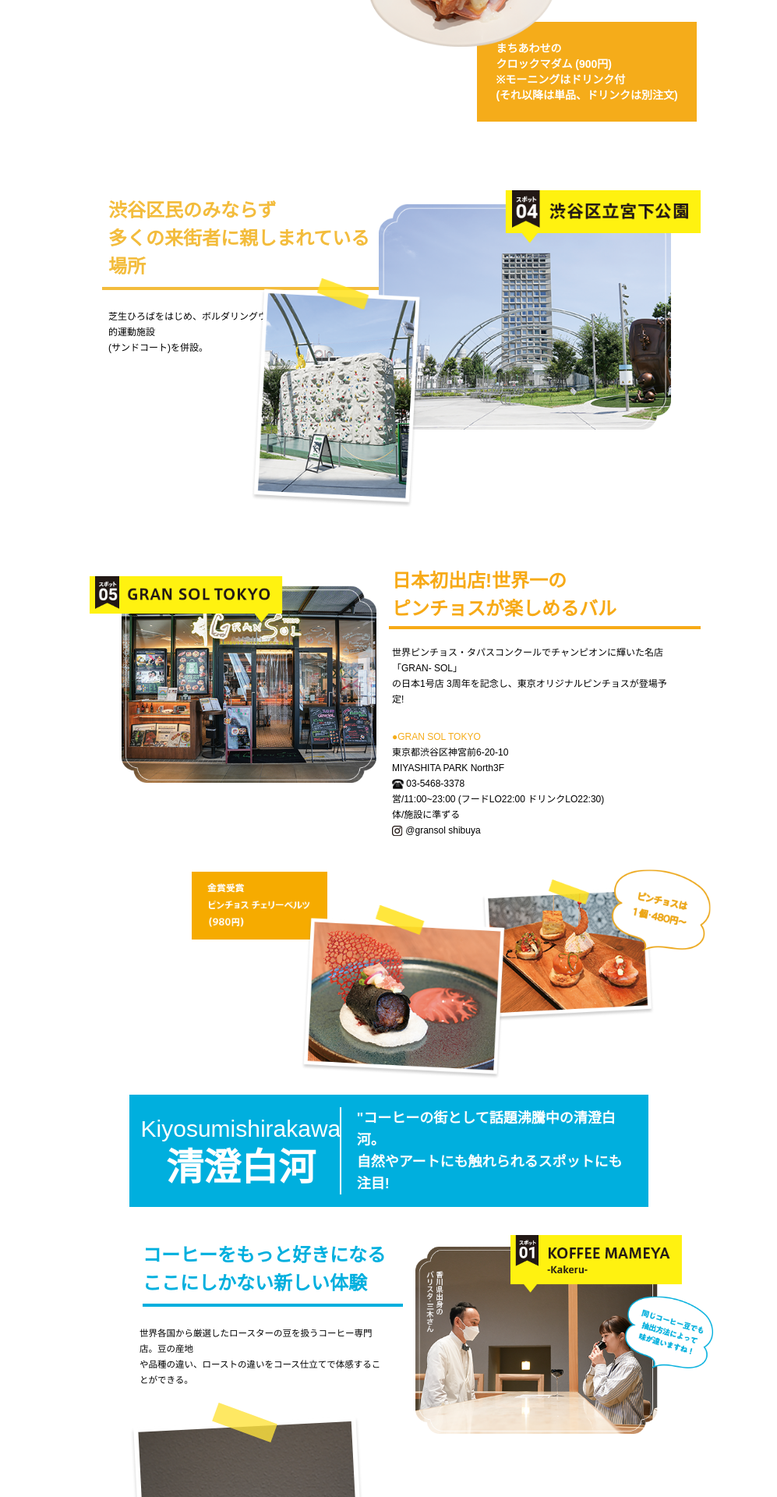
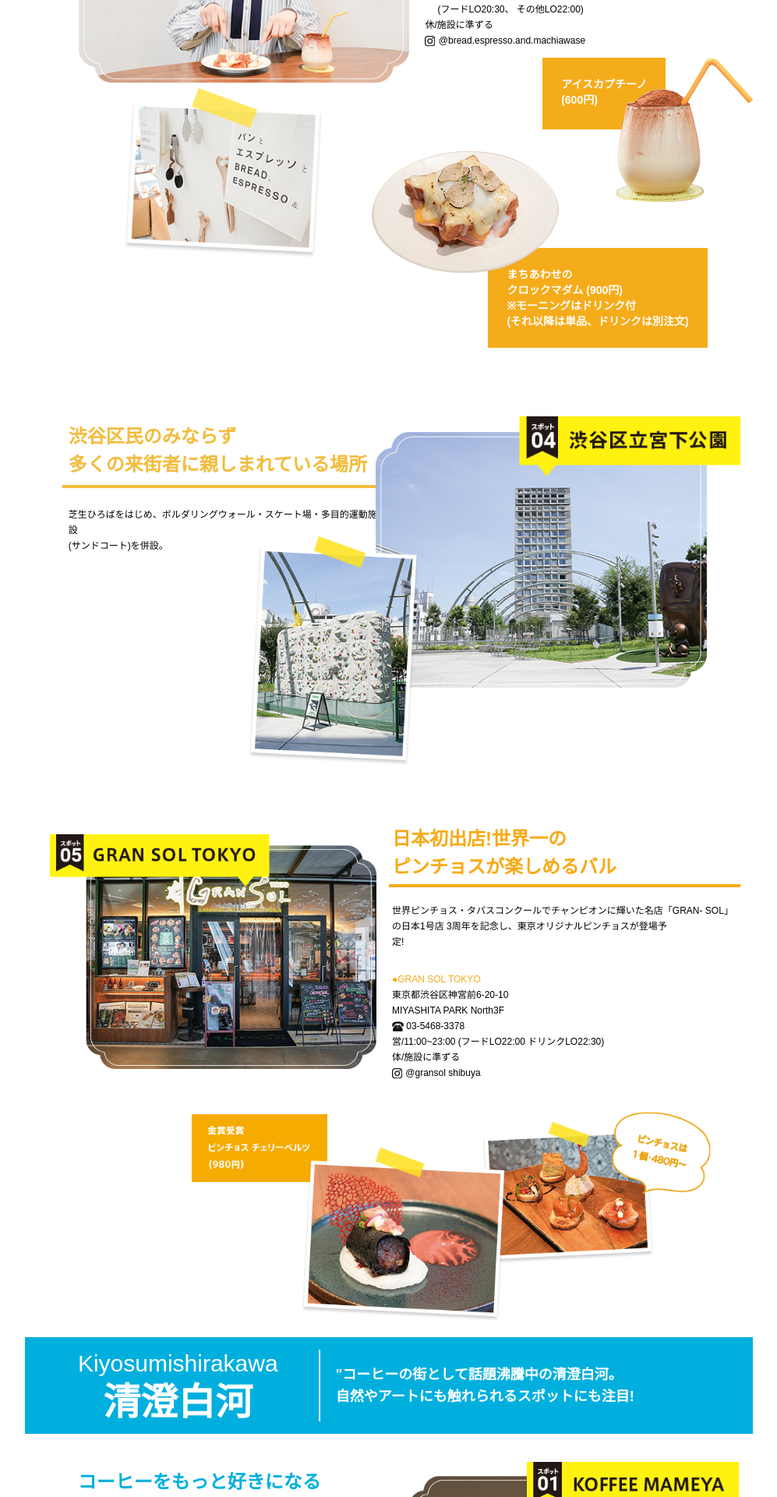
Before and after one commit to hars123h/japenese_toursite, a React (Create React App) app: page / in a window 1280 px wide. Shown: the part 4696-6616 px from the top of the page at 78% size, without its empty margins (141-1138 px from the left). Built offline with nearby package versions, Linux system fonts and the light colour scheme.

Commit message:
Desktop responsive

```diff
--- a/src/App.css
+++ b/src/App.css
@@ -101,6 +101,14 @@
 }
 .shibSmallMobile {
   display: none;
+}
+@media only screen and (max-width: 1400px) {
+  .planePadding {
+    /* width: 70% !important; */
+  }
+  .widthOuter {
+    width: 73%;
+  }
 }
 @media only screen and (max-width: 500px) {
   .s3Para {
--- a/src/App.jsx
+++ b/src/App.jsx
@@ -97,7 +97,7 @@
       {/* Screen 3 */}
       <div className="screen_3 flex justify-center">
         <div className='w-screen'>
-          <div className="box text-white bg-[#25b7aa] flex flex-col md:flex-row  p-4 mt-10 md:w-[60%] w-[90%] mx-auto cstm:w-[51%] max-w-6xl">
+          <div className="box text-white bg-[#25b7aa] flex flex-col md:flex-row  p-4 mt-10 md:w-[60%] w-[90%] mx-auto cstm:w-[51%] max-w-6xl widthOuter">
             <div className='flex flex-col justify-center items-center md:w-[40%] pb-5 md:pb-0 md:-translate-y-2'>
               <div className='text-bold text-3xl md:text-[1.5rem] mb-2 text-center cstm:text-[1.5rem] '>Tokyo mizumachi</div>
               <div className='font-bold md:text-[2.8rem] sm:text-lg   font:bold cstm:text-[2rem]'>東京ミズマチ &#174;</div>
@@ -109,7 +109,7 @@
             </div>
           </div>
 
-          <div className="box flex flex-col md:flex-row mt-10 md:w-[60%] w-[90%]  mx-auto cstm:w-[51%] lg:w-[40%] max-w-6xl">
+          <div className="box flex flex-col md:flex-row mt-10 md:w-[60%] w-[90%]  mx-auto cstm:w-[51%] lg:w-[40%] max-w-6xl widthOuter">
             <div className='flex flex-col  md:w-[60%]'>
               <div className="part1  text-sm md:text-2xl cstm:text-[1.2rem] text-[#25b7aa] font-bold border-b-4 border-[#25b7aa]">
                 東京スカイツリー® の近く
@@ -173,7 +173,7 @@
       <div className="screen_4 flex justify-center mt-[60px] ">
 
         <div className='w-screen'>
-          <div className="box flex flex-col md:flex-row  lg:mt-0 md:w-[60%] w-[120%] mx-auto cstm:w-[58%] max-w-6xl">
+          <div className="box flex flex-col md:flex-row  lg:mt-0 md:w-[60%] w-[120%] mx-auto cstm:w-[58%] max-w-6xl widthOuter">
             <div className='flex flex-col md:w-[65%]'>
               <div className='relative border-l-2 border-white pl-5 font-bold text-lg'>
                 <img src={s4new02} alt="building" className='pr-4 p-y-4 w-[100%] imageS4' />
@@ -249,7 +249,7 @@
       <div className="screen_5   flex justify-center mt-[20px]">
         <div className='w-screen'>
 
-          <div className="box flex  md:flex-row flex-col p-4 mt-10 w-[90%] md:w-[60%] mx-auto cstm:w-[51%] max-w-6xl shop03Outer">
+          <div className="box flex  md:flex-row flex-col p-4 mt-10 w-[90%] md:w-[60%] mx-auto cstm:w-[51%] max-w-6xl shop03Outer widthOuter">
             <div className='flex flex-col  md:w-[60%]  relative shop03OuterTeaxt'>
               <div className="part1 p-2 md:text-3xl cstm:text-[1.4rem] text-[#25b7aa] font-bold border-b-4 border-[#25b7aa] xcstm:text-sm screen4Head">
                 墨田区の魅力を発見できる<br />
@@ -299,12 +299,12 @@
       <div className="screen_6 flex justify-center mt-[190px] ">
 
         <div className='w-screen'>
-          <div className="box text-white bg-[#f5ac1a] flex flex-col md:flex-row p-4 w-[60%] mx-auto cstm:w-[51%] xcstm:w-[90%] max-w-6xl">
+          <div className="box text-white bg-[#f5ac1a] flex flex-col md:flex-row p-4 w-[60%] mx-auto cstm:w-[51%] xcstm:w-[90%] max-w-6xl widthOuter">
             <div className='flex flex-col justify-center items-center md:w-[40%] pb-5 md:pb-0'>
               <div className='text-bold md:text-3xl cstm:text-xl shiEng'>Shibuya</div>
               <div className='font-bold md:text-5xl cstm:text-3xl shijpy'>渋谷</div>
             </div>
-            <div className='md:w-[60%] cstm:flex cstm:flex-col cstm:justify-center border-t-2 md:border-t-0 border-white md:border-l-2 md:border-white md:pl-5 pl-0 font-bold md:text-sm xcstm:text-[0.53rem] nokn:text-xs shibSmall'>
+            <div className='md:w-[60%] cstm:flex cstm:flex-col cstm:justify-center border-t-2 md:border-t-0 border-white md:border-l-2 md:border-white md:pl-5 pl-0 font-bold md:text-sm xcstm:text-[0.53rem] nokn:text-xs shibSmall '>
               <div>若者や外国人観光客が集まる流行の発信地・渋谷で、東京の“いま”</div>
               <div>を体感!</div>
             </div>
@@ -315,7 +315,7 @@
             </div>
           </div>
 
-          <div className="box flex flex-col md:flex-row  mt-10 md:w-[60%] mx-auto cstm:w-[51%] max-w-6xl s6shibuyaOuter ">
+          <div className="box flex flex-col md:flex-row  mt-10 md:w-[60%] mx-auto cstm:w-[51%] max-w-6xl s6shibuyaOuter widthOuter">
             <div className='flex flex-col md:w-[60%] cstm:w-[80%]'>
               <div className='relative  font-bold text-lg cstm:-translate-x-12 '>
                 <img src={s6shibuya_sky_new} alt="" className='s6shibuya_sky_new' />
@@ -377,7 +377,7 @@
       {/* Screen 7 */}
       <div className="screen_7 flex justify-center mt-[-40px] screen7Outer ">
         <div className='w-screen'>
-          <div className="box flex flex-col md:flex-row mt-36 md:w-[60%] mx-auto pt-4 cstm:w-[51%] max-w-6xl">
+          <div className="box flex flex-col md:flex-row mt-36 md:w-[60%] mx-auto pt-4 cstm:w-[51%] max-w-6xl widthOuter">
             <div className='flex flex-col  md:w-[60%] cstm:w-[145%]'>
               <div className=" part1 md:text-3xl  cstm:text-[24px] text-[#f7aa17] cstm:-translate-x-6 font-bold border-b-4 border-[#f7aa17] xcstm:text-xs screen4Head ">
                 公園・商業施設・ホテルが融合した <br />
@@ -416,7 +416,7 @@
 
         <div className='w-screen'>
 
-          <div className="relative box flex flex-col md:flex-row mt-10 md:w-[60%] mx-auto cstm:w-[65%] max-w-6xl">
+          <div className="relative box flex flex-col md:flex-row mt-10 md:w-[60%] mx-auto cstm:w-[65%] max-w-6xl widthOuter">
             <div className=' flex flex-col md:w-[60%] cstm:w-[120%]  '>
               <div className='relative  font-bold text-lg'>
                 <img src={s8main_image} alt="" className='p-4 s8main_image' />
@@ -482,7 +482,7 @@
       {/* Screen 9 */}
       <div className="screen_9 flex justify-center mt-[-40px]">
         <div className='w-screen'>
-          <div className="box flex flex-col md:flex-row p-4 mt-32 md:w-[60%] mx-auto cstm:w-[65%] max-w-6xl">
+          <div className="box flex flex-col md:flex-row p-4 mt-32 md:w-[60%] mx-auto cstm:w-[65%] max-w-6xl widthOuter">
             <div className='flex flex-col  md:w-[60%] cstm:translate-x-8'>
               <div className="part1 p-2 md:text-3xl cstm:text-[24px] xcstm:text-[1.0rem] text-[#f3bc3c] font-bold border-b-4 border-[#f3bc3c] screen4Head">
                 渋谷区民のみならず <br />
@@ -525,7 +525,7 @@
 
         <div className='w-screen'>
 
-          <div className="box flex flex-col md:flex-row p-4 mt-10 md:w-[60%] mx-auto cstm:w-[65%] max-w-6xl">
+          <div className="box flex flex-col md:flex-row p-4 mt-10 md:w-[60%] mx-auto cstm:w-[65%] max-w-6xl widthOuter">
             <div className='flex flex-col md:w-[60%] xcstm:w-[90%]'>
               <div className='relative  font-bold text-lg'>
                 <img src={s10newImage} alt="storefront_image" className='p-4 s10newImage' />
@@ -578,7 +578,7 @@
       {/* Screen 11 */}
       <div className="screen_11  flex justify-center mt-[20px]">
         <div className='w-screen'>
-          <div className="box text-white bg-[#00afde] flex flex-col md:flex-row p-4 md:w-[60%] xcstm:w-[90%] mx-auto cstm:w-[52%] max-w-6xl">
+          <div className="box text-white bg-[#00afde] flex flex-col md:flex-row p-4 md:w-[60%] xcstm:w-[90%] mx-auto cstm:w-[52%] max-w-6xl widthOuter">
             <div className='flex flex-col justify-center items-center md:w-[40%] xcstm:w-[90%] xcstm:pb-3 md:pb-0'>
               <div className='text-bold md:text-3xl xcstm:text-2xl mb-2 xcstm:text-center'>Kiyosumishirakawa</div>
               <div className='font-bold text-5xl'>清澄白河</div>
@@ -589,7 +589,7 @@
             </div>
           </div>
 
-          <div className="box flex flex-col-reverse md:flex-row p-4 mt-5 md:w-[60%] mx-auto cstm:w-[60%] max-w-6xl cstm:translate-x-12">
+          <div className="box flex flex-col-reverse md:flex-row p-4 mt-5 md:w-[60%] mx-auto cstm:w-[60%] max-w-6xl cstm:translate-x-12 widthOuter">
             <div className='flex flex-col  md:w-[60%] cstm:w-[50%]'>
               <div className="part1  pt-2 pb-2 cstm:text-[24px] md:text-3xl xcstm:text-xl text-[#00afde] cstm:translate-x-1 font-bold border-b-4 border-[#00afde] screen4Head">
                 コーヒーをもっと好きになる <br />
@@ -621,7 +621,7 @@
             </div>
           </div>
 
-          <div className="box2 flex flex-col md:flex-row justify-between p-4 mx-auto md:w-[60%] cstm:[60%] max-w-6xl">
+          <div className="box2 flex flex-col md:flex-row justify-between p-4 mx-auto md:w-[60%] cstm:[60%] max-w-6xl widthOuter">
             <div className='cstm:translate-x-10 cstm:text-[12px] screen11Para2' style={{ lineHeight: '20px' }}>
               <div className="part2 text-black text-[12px]  p-1 mb-4 screen11Para2" style={{ lineHeight: '20px' }}>
                 築50年ほどの倉庫をリノベーションした店舗、能の舞台を彷彿させ <br />
@@ -659,7 +659,7 @@
 
         <div className='w-screen'>
 
-          <div className="box flex flex-col md:flex-row p-4 xcstm:mt-20 md:mt-10 md:w-[60%] mx-auto xcstm:w-[90%] cstm:w-[60%] max-w-6xl screen_12wrap">
+          <div className="box flex flex-col md:flex-row p-4 xcstm:mt-20 md:mt-10 md:w-[60%] mx-auto xcstm:w-[90%] cstm:w-[60%] max-w-6xl screen_12wrap widthOuter">
             <div className='flex flex-col md:w-[60%]'>
               <div className='relative  font-bold xcstm:text-sm md:text-lg cstm:w-[110%] cstm:-translate-x-10'>
                 <img src={s12allpress} alt="storefront_image" className='p-4 s12allpress' />
@@ -697,7 +697,7 @@
             </div>
           </div>
 
-          <div className="flex flex-col md:flex-row  mt-[-8px] md:w-[60%] mx-auto justify-center">
+          <div className="flex flex-col md:flex-row  mt-[-8px] md:w-[60%] mx-auto justify-center widthOuter">
 
             <img src={s12allpress02} alt="all_press" className='s12allpress02' />
           </div>
@@ -710,7 +710,7 @@
       <div className="screen_13 flex justify-center mt-[20px]">
         <div className='w-screen'>
 
-          <div className="box flex flex-col-reverse md:flex-row  mt-4 md:w-[60%] xcstm:w-[90%] mx-auto cstm:w-[60%] max-w-6xl screen13Wrap">
+          <div className="box flex flex-col-reverse md:flex-row  mt-4 md:w-[60%] xcstm:w-[90%] mx-auto cstm:w-[60%] max-w-6xl screen13Wrap widthOuter">
             <div className='flex flex-col  md:w-[60%] cstm:w-[50%] cstm:translate-x-10'>
               <div className="part1 p-2 md:text-3xl cstm:text-[24px] xcstm:text-xl text-[#00afde] font-bold border-b-4 border-[#00afde] screen4Head">
                 アートを身近に感じられる <br /> 清澄白河のランドマーク
@@ -754,7 +754,7 @@
       <div className="screen_14  flex justify-center md:mt-[20px] xcstm:mt-[60px]">
 
         <div className='w-screen'>
-          <div className="box text-white bg-[#ee798c] flex flex-col md:flex-row p-4 mt-10 md:w-[60%] xcstm:w-[90%] mx-auto cstm:w-[55%] max-w-6xl ">
+          <div className="box text-white bg-[#ee798c] flex flex-col md:flex-row p-4 mt-10 md:w-[60%] xcstm:w-[90%] mx-auto cstm:w-[55%] max-w-6xl widthOuter ">
             <div className='flex flex-col justify-center items-center md:w-[40%] xcstm:mb-3 md:mb-0 '>
               <div className='text-bold text-3xl mb-2 cstm:text-xl'>Shimokitazawa</div>
               <div className='font-bold text-5xl cstm:text-4xl'>下北沢</div>
@@ -769,7 +769,7 @@
             </div>
           </div>
 
-          <div className="box flex flex-col md:flex-row p-4 mt-5 md:w-[60%] xcstm:w-[90%] mx-auto cstm:w-[58%] max-w-6xl screen14Wrap">
+          <div className="box flex flex-col md:flex-row p-4 mt-5 md:w-[60%] xcstm:w-[90%] mx-auto cstm:w-[58%] max-w-6xl screen14Wrap widthOuter">
             <div className='flex flex-col md:w-[60%]'>
               <div className='relative  font-bold text-lg cstm:w-[120%] cstm:-translate-x-16'>
                 <img src={s14new_image} alt="" className='p-4 imageWid' />
```
